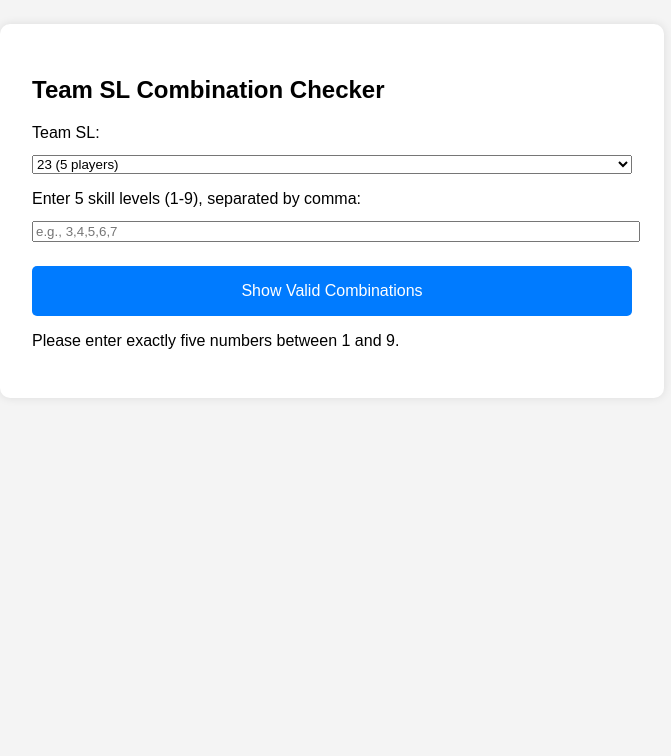
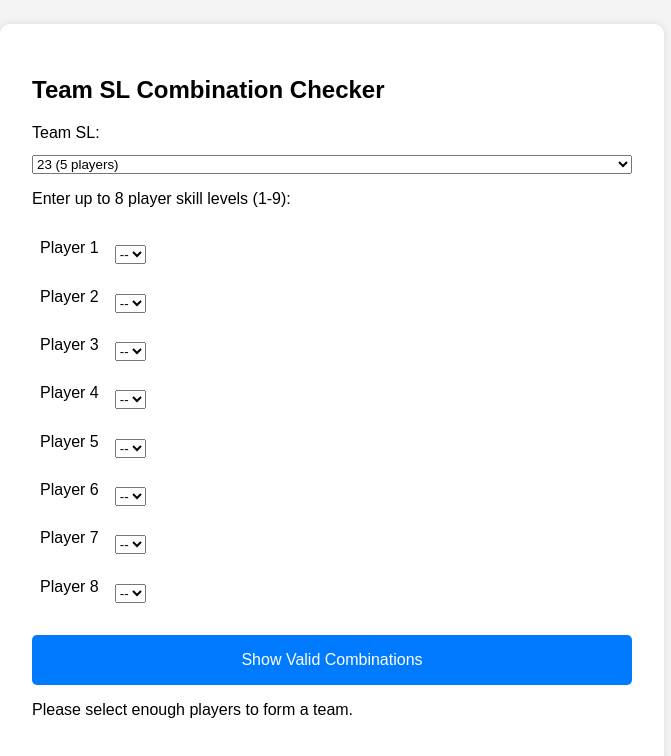
Before and after one commit to tdcues/slchecker, a plain HTML site: page index.html in a window 1280 px wide. Both pictures are taken after a click on the button "Show Valid Combinations". Shown: the whole page, without its empty margins (308-979 px from the left). Drawn offline with Linux system fonts and the light colour scheme.

Commit message:
Update index.html

```diff
--- a/index.html
+++ b/index.html
@@ -18,10 +18,18 @@
       border-radius: 10px;
       box-shadow: 0 0 10px rgba(0,0,0,0.1);
     }
-    label, select, input {
+    label, select, input, table {
       display: block;
       margin-top: 1em;
       width: 100%;
+    }
+    table {
+      width: 100%;
+      border-collapse: collapse;
+      margin-top: 1em;
+    }
+    td, th {
+      padding: 0.5em;
     }
     button {
       margin-top: 1.5em;
@@ -48,8 +56,20 @@
       <option value="19">19 (4 players)</option>
     </select>
 
-    <label for="digits">Enter 5 skill levels (1-9), separated by comma:</label>
-    <input type="text" id="digits" placeholder="e.g., 3,4,5,6,7">
+    <label>Enter up to 8 player skill levels (1-9):</label>
+    <table>
+      <tbody>
+        <script>
+          for (let i = 1; i <= 8; i++) {
+            document.write(`<tr><td>Player ${i}</td><td><select id="player${i}"><option value="">--</option>`);
+            for (let j = 1; j <= 9; j++) {
+              document.write(`<option value="${j}">${j}</option>`);
+            }
+            document.write(`</select></td></tr>`);
+          }
+        </script>
+      </tbody>
+    </table>
 
     <button onclick="findCombinations()">Show Valid Combinations</button>
 
@@ -59,28 +79,46 @@
   <script>
     function findCombinations() {
       const teamSL = parseInt(document.getElementById('teamSL').value);
-      const digitsInput = document.getElementById('digits').value;
+      const players = [];
+
+      for (let i = 1; i <= 8; i++) {
+        const val = document.getElementById(`player${i}`).value;
+        if (val !== '') {
+          players.push(parseInt(val));
+        }
+      }
+
       const resultDiv = document.getElementById('result');
-      const players = digitsInput.split(',').map(n => parseInt(n.trim())).filter(n => n >= 1 && n <= 9);
-
       resultDiv.innerHTML = '';
 
-      if ((teamSL === 23 && players.length !== 5) || (teamSL === 19 && players.length !== 5)) {
-        resultDiv.innerHTML = '<p>Please enter exactly five numbers between 1 and 9.</p>';
+      if (players.length < (teamSL === 23 ? 5 : 4)) {
+        resultDiv.innerHTML = '<p>Please select enough players to form a team.</p>';
         return;
       }
 
       const k = teamSL === 23 ? 5 : 4;
       const combinations = getCombinations(players, k).filter(comb => comb.reduce((a,b) => a + b, 0) <= teamSL);
 
-      if (combinations.length === 0) {
+      const uniqueSet = new Set();
+      const uniqueCombinations = [];
+
+      combinations.forEach(comb => {
+        const sorted = [...comb].sort((a, b) => a - b);
+        const key = sorted.join(',');
+        if (!uniqueSet.has(key)) {
+          uniqueSet.add(key);
+          uniqueCombinations.push({ combo: sorted, sum: sorted.reduce((a, b) => a + b, 0) });
+        }
+      });
+
+      if (uniqueCombinations.length === 0) {
         resultDiv.innerHTML = '<p>No valid combinations found.</p>';
         return;
       }
 
       let html = '<ul>';
-      combinations.forEach(comb => {
-        html += `<li>${comb.join(', ')}</li>`;
+      uniqueCombinations.forEach(item => {
+        html += `<li>${item.combo.join(', ')} (Total: ${item.sum})</li>`;
       });
       html += '</ul>';
 
```
